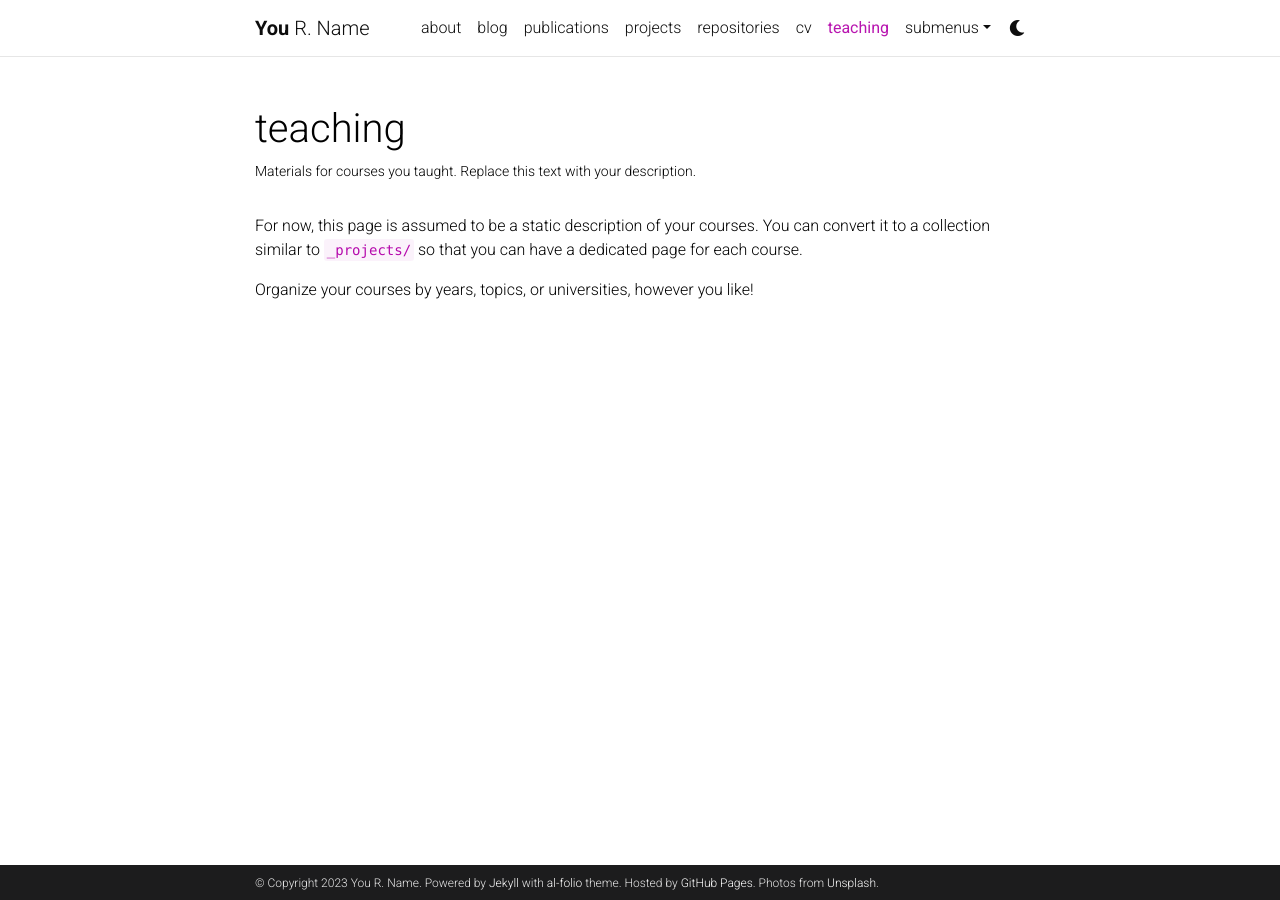
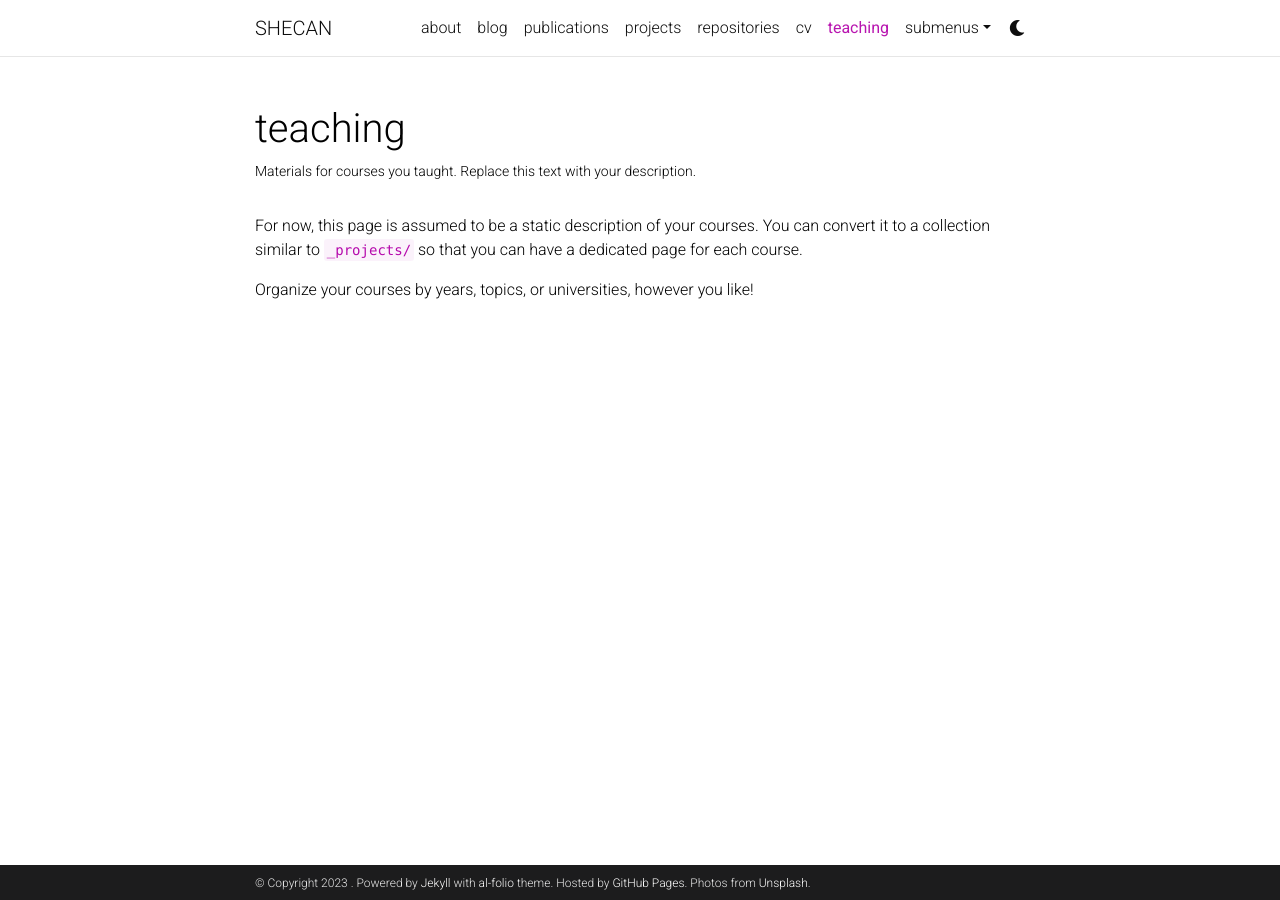
Before and after one commit to shecanshv/shecanshv.github.io, a Jekyll site: the page built from _pages/teaching.md, in a window 1280 px wide. Built offline with Jekyll 4.4.1, drawn with Linux system fonts in a browser that asks for light colours; comment, search, counter and statistics services are not loaded; a style sheet for code colours, icons or effects is not loaded.

Commit message:
Update _config.yml

```diff
--- a/_config.yml
+++ b/_config.yml
@@ -2,10 +2,7 @@
 # Site settings
 # -----------------------------------------------------------------------------
 
-title: blank # the website title (if blank, full name will be used instead)
-first_name: You
-middle_name: R.
-last_name: Name
+title: SHECAN
 email: you@example.com
 description: > # the ">" symbol means to ignore newlines until "footer_text:"
   A simple, whitespace theme for academics. Based on [*folio](https://github.com/bogoli/-folio) design.
```
